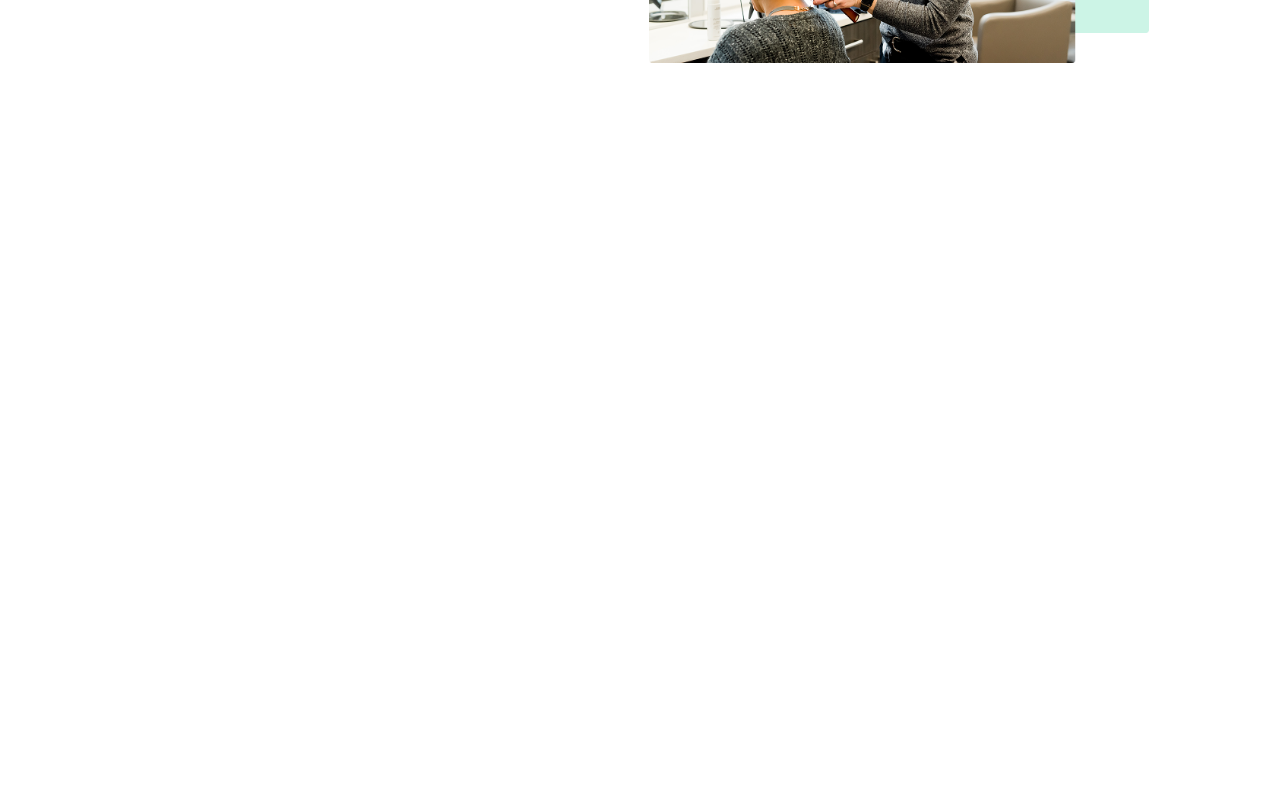
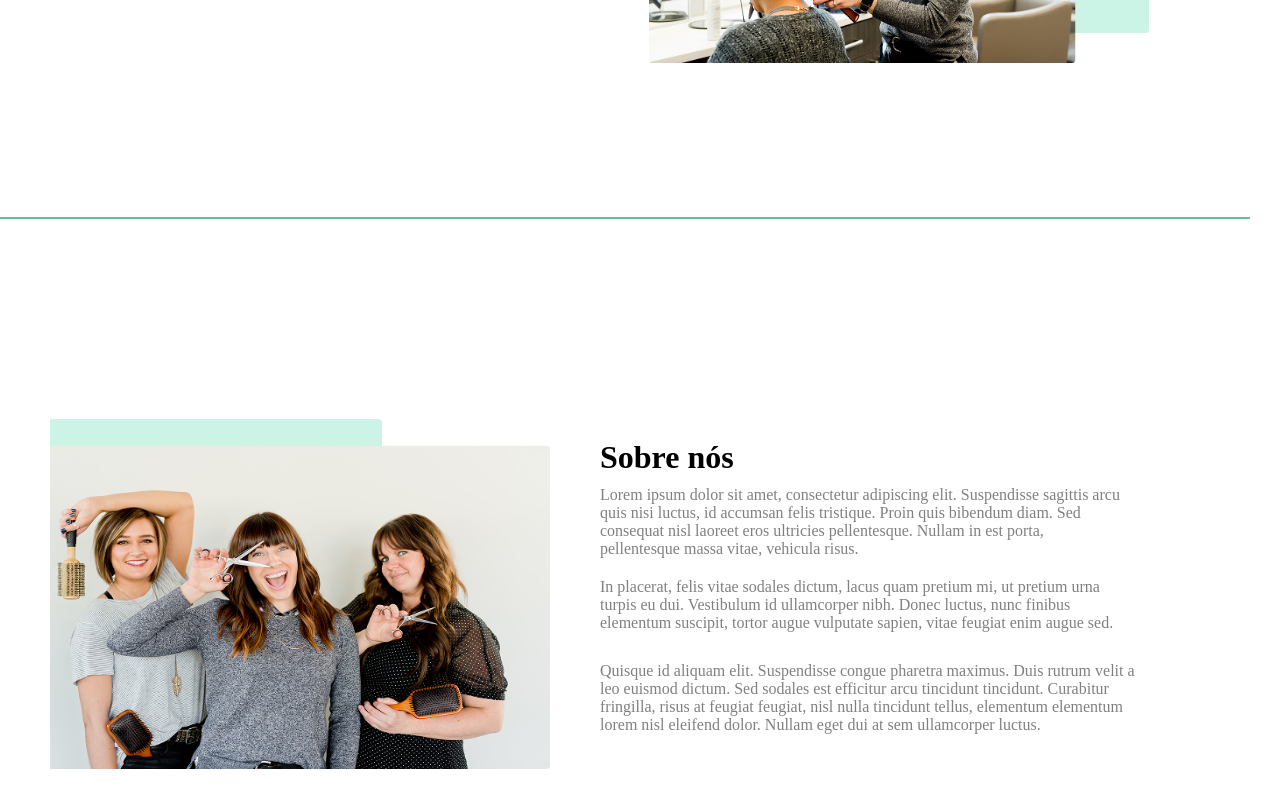
Before and after one commit to yorovv/home-work-1, a plain HTML site: page index.html in a window 1280 px wide. Shown: the part 418-1226 px from the top of the page. Before the commit the page ends 800 px from the top, so only its background shows below. Drawn offline with Linux system fonts and the light colour scheme.

Commit message:
dyum qism

```diff
--- a/index.html
+++ b/index.html
@@ -27,5 +27,18 @@
         <img style="width: 500px;height: 350px;" src="./Img.png" alt="">
        </div>
     </div>
+    <div class="tagborder"></div>
+    <div class="div3">
+        <div class="chap1">
+            <img style="width: 500px;height: 350px;" src="./Img (2).png" alt="">
+
+        </div>
+        <div class="rost1">
+            <h1 style="font-weight: 900;">Sobre nós</h1>
+            <p style="margin-top: 10px;color: grey;">Lorem ipsum dolor sit amet, consectetur adipiscing elit. Suspendisse sagittis arcu <br> quis nisi luctus, id accumsan felis tristique. Proin quis bibendum diam. Sed <br> consequat nisl laoreet eros ultricies pellentesque. Nullam in est porta,<br> pellentesque massa vitae, vehicula risus. </p>
+        <p style="margin-top: 20px;color: grey;">In placerat, felis vitae sodales dictum, lacus quam pretium mi, ut pretium urna <br> turpis eu dui. Vestibulum id ullamcorper nibh. Donec luctus, nunc finibus <br> elementum suscipit, tortor augue vulputate sapien, vitae feugiat enim augue sed. </p>
+    <p style="margin-top: 30px;color: grey;">Quisque id aliquam elit. Suspendisse congue pharetra maximus. Duis rutrum velit a <br> leo euismod dictum. Sed sodales est efficitur arcu tincidunt tincidunt. Curabitur <br> fringilla, risus at feugiat feugiat, nisl nulla tincidunt tellus, elementum elementum <br> lorem nisl eleifend dolor. Nullam eget dui at sem ullamcorper luctus.</p>
+    </div>
+    </div>
 </body>
 </html>
--- a/style.css
+++ b/style.css
@@ -24,6 +24,16 @@ header{
     margin: auto;
     margin: 120px 90px;
     gap: 250px;
+
+}
+.tagborder{
+border-bottom: 1px solid #69B99D;
+width: 1250px;
+height: 1px;
+background-color: #69B99D;
+position: relative;
+top: 100px;
+
 }
     .tugma{
 border-radius: 4px ;
@@ -37,3 +47,14 @@ margin-top: 50px;
     height: 150px;
     margin: -50px 0px;
 }
+.chap1{
+margin:300px 50px;
+}
+.div3{
+    display: flex;
+
+}
+.rost1{
+    position: relative;
+    top: 320px;
+}
```
Also changed, not shown: Img (2).png (added).
